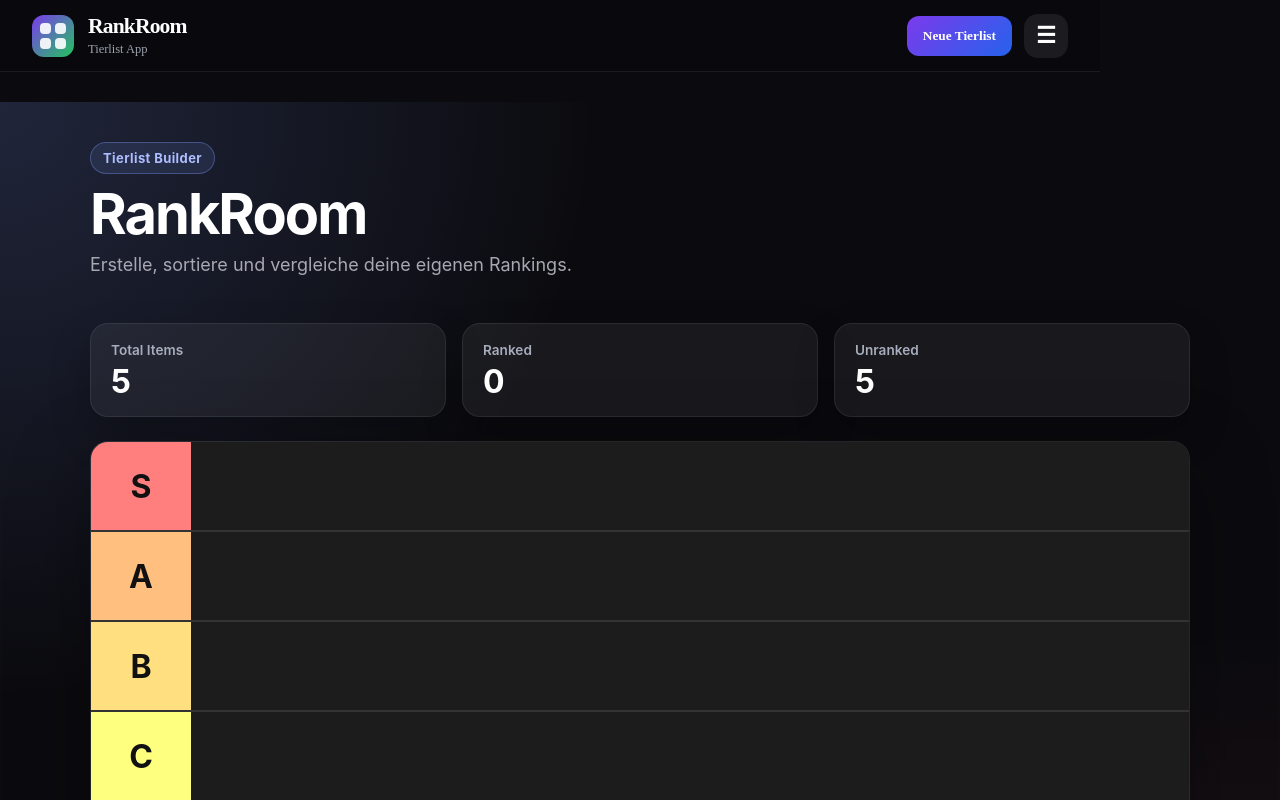
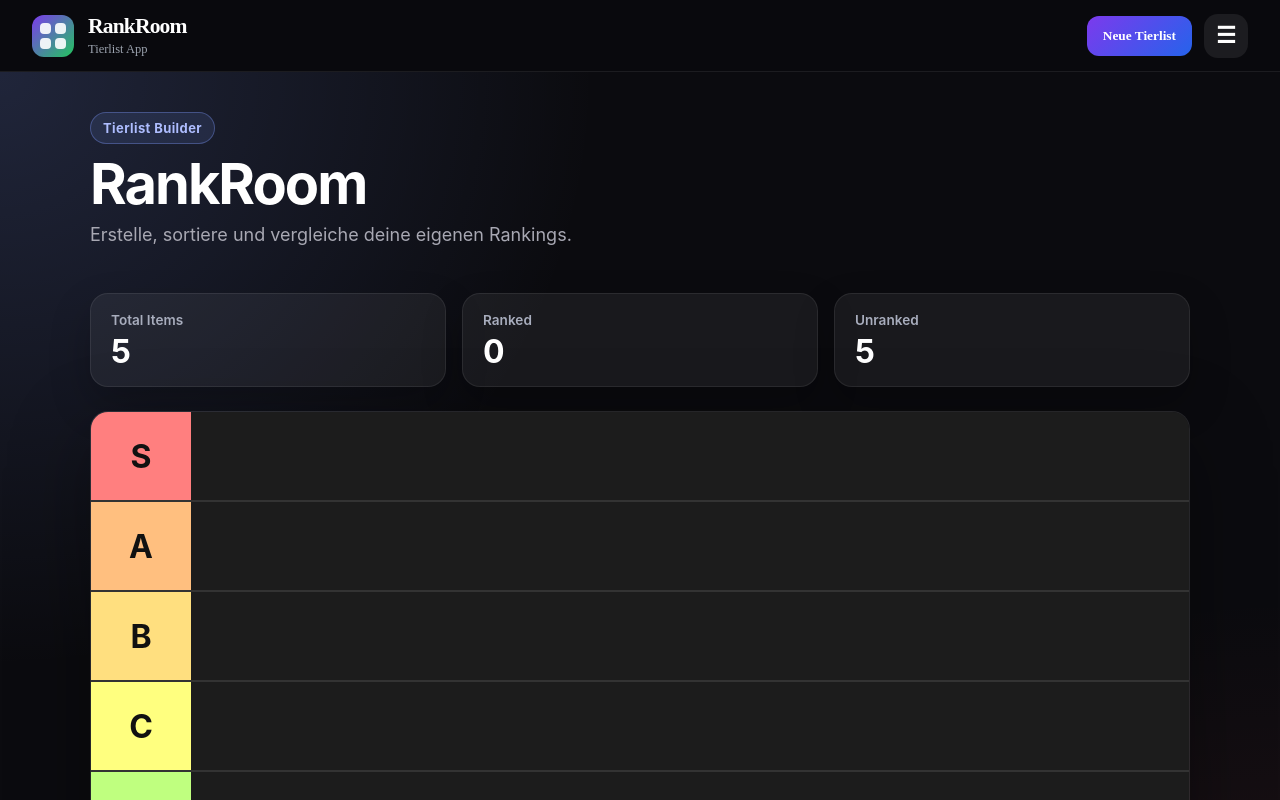
Before and after one commit to MoonIsBack/RankRoom, a Vue app: page / in a window 1280 px wide. Shown: the top 800 px of the page. Built offline with nearby package versions, Linux system fonts and the light colour scheme.

Commit message:
Add full width app header

```diff
--- a/src/App.vue
+++ b/src/App.vue
@@ -1,7 +1,7 @@
 <template>
   <AppHeader />
   <main class="app">
-    <header class="app-header">
+    <header class="hero-header">
       <div>
         <span class="app-badge">Tierlist Builder</span>
         <h1>RankRoom</h1>
@@ -179,7 +179,7 @@ function confirmReset() {
   align-items: center;
 }
 
-.app-header {
+.hero-header {
   max-width: 1100px;
   margin-bottom: 30px;
   width: 100%;
--- a/src/assets/main.css
+++ b/src/assets/main.css
@@ -10,8 +10,10 @@ body,
   margin: 0;
 }
 
+html,
 body {
   background: #0b0b0f;
+  min-height: 100%;
 }
 
 button,
--- a/vite.config.js
+++ b/vite.config.js
@@ -2,14 +2,12 @@ import { fileURLToPath, URL } from 'node:url'
 
 import { defineConfig } from 'vite'
 import vue from '@vitejs/plugin-vue'
-import vueDevTools from 'vite-plugin-vue-devtools'
 
 // https://vite.dev/config/
 export default defineConfig({
   base: '/RankRoom/',
   plugins: [
     vue(),
-    vueDevTools(),
   ],
   resolve: {
     alias: {
```
